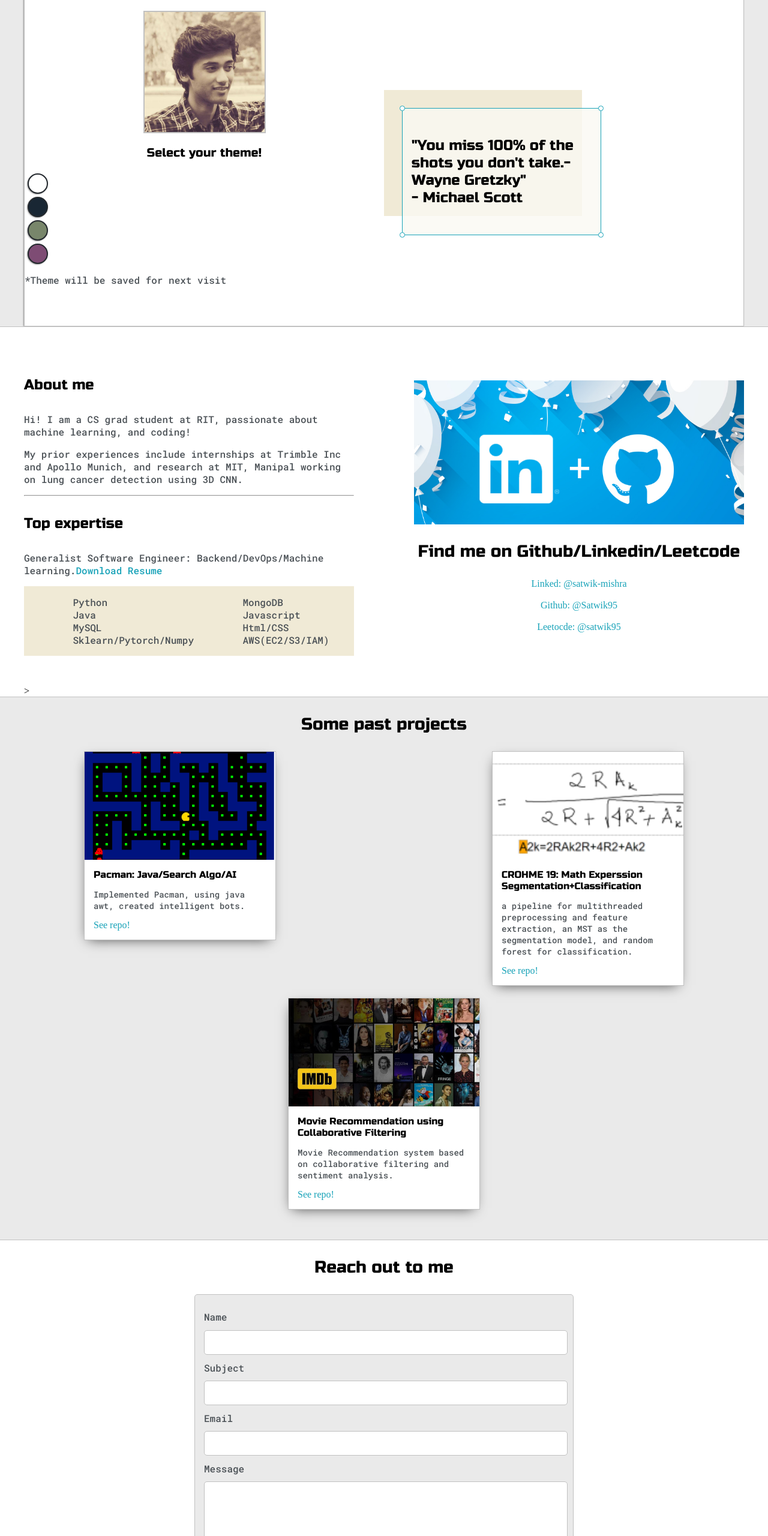
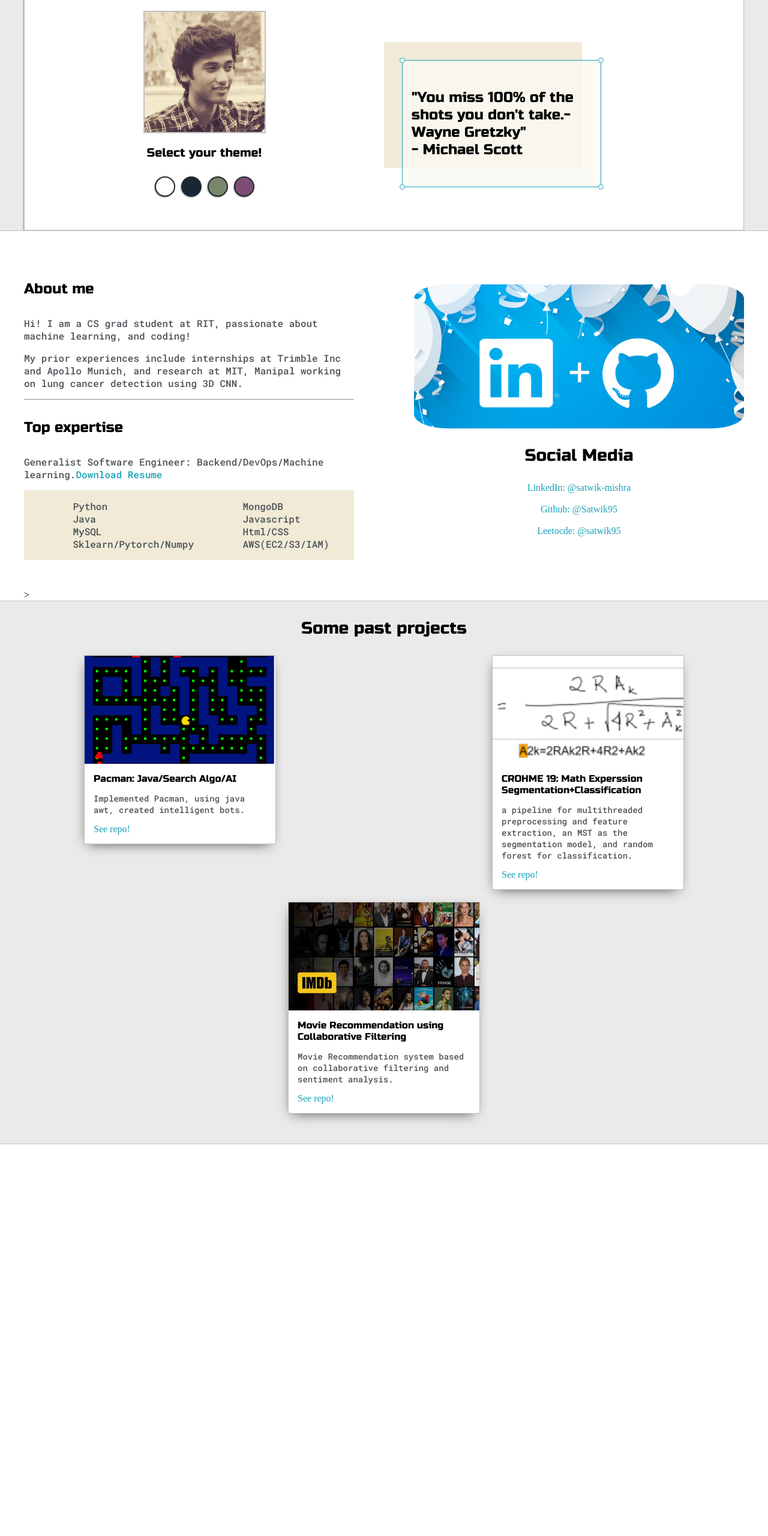
Before and after one commit to Satwik95/my-portfolio, a plain HTML site: page index.html in a window 1280 px wide. Shown: the part 240-2800 px from the top of the page at 60% size. After the commit the page ends 2147 px from the top, so only its background shows below. Drawn offline with Linux system fonts and the light colour scheme.

Commit message:
added readme

```diff
--- a/default.css
+++ b/default.css
@@ -180,7 +180,7 @@ h6 { font-size: 16px;}
 }
 
 
-#theme-options-wrapper{
+#theme-option-wrapper{
 	display: flex;
 	justify-content: center;
 }
--- a/index.html
+++ b/index.html
@@ -33,7 +33,7 @@
 					</div>
 
 					<ul id="navigation">
-						<li><a href="#contact-form">Contact</a></li>
+						<li><a id="contact" href="#contact-form">Contact</a></li>
 					</ul>
 
 				</div>
@@ -47,7 +47,6 @@
 						<div data-mode="green" id="green-mode" class="theme-dot"></div>
 						<div data-mode="purple" id="purple-mode" class="theme-dot"></div>
 					</div>
-					<p id="setting-note">*Theme will be saved for next visit</p>
 
 				</div>
 				<div class="right-column">
@@ -95,9 +94,9 @@
 
 				</div>
 				<div class="social-links">
-					<img id="social_img" src="images/follow.jpg">
-					<h3>Find me on Github/Linkedin/Leetcode </h3>
-					<a target="_blank" contacthref="https://www.linkedin.com/in/satwik-mishra/"> Linked: @satwik-mishra</a>
+					<img id="social_img" src="images/follow.jpg" style="border-radius: 10%">
+					<h3>Social Media </h3>
+					<a target="_blank" href="https://www.linkedin.com/in/satwik-mishra/"> LinkedIn: @satwik-mishra</a>
 					<br>
 					<a target="_blank" href="https://github.com/Satwik95"> Github: @Satwik95</a>
 					<br>
@@ -147,31 +146,7 @@
 			</div>
 		</div>
 	</section>
-	<section class="s2">
-		<div class="main-container">
-			<h3 style="text-align: center"> Reach out to me </h3>
 
-			<form id="contact-form">
-
-				<a name="contact"></a>
-
-				<label>Name</label>
-				<input class="input-field" type="text" name="name">
-
-				<label>Subject</label>
-				<input class="input-field" type="text" name="subject">
-
-				<label>Email</label>
-				<input class="input-field" type="text" name="email">
-
-				<label>Message</label>
-				<textarea class="input-field" name="message"></textarea>
-
-				<input id="submit-btn" type="submit" value="Send">
-			</form>
-
-		</div>
-	</section>
 <script type="text/Javascript" src="script.js"></script>
 </body>
 </html>
--- a/script.js
+++ b/script.js
@@ -2,6 +2,13 @@ console.log("hi")
 
 let themeDots = document.getElementsByClassName('theme-dot')
 let theme = localStorage.getItem('theme')
+let contact = document.getElementById('contact')
+
+contact.addEventListener('click', function(){
+	console.log("hi")
+		window.open('mailto:satwik.mishra1995@gmail.com');
+	})
+
 
 if(theme==null){
 	setTheme("light")
```
Also changed, not shown: readme.txt (added).
